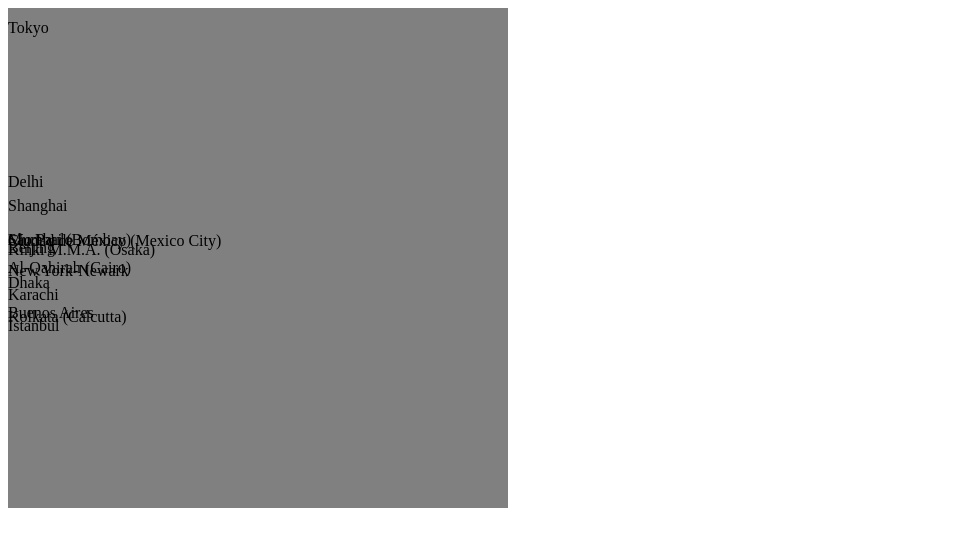
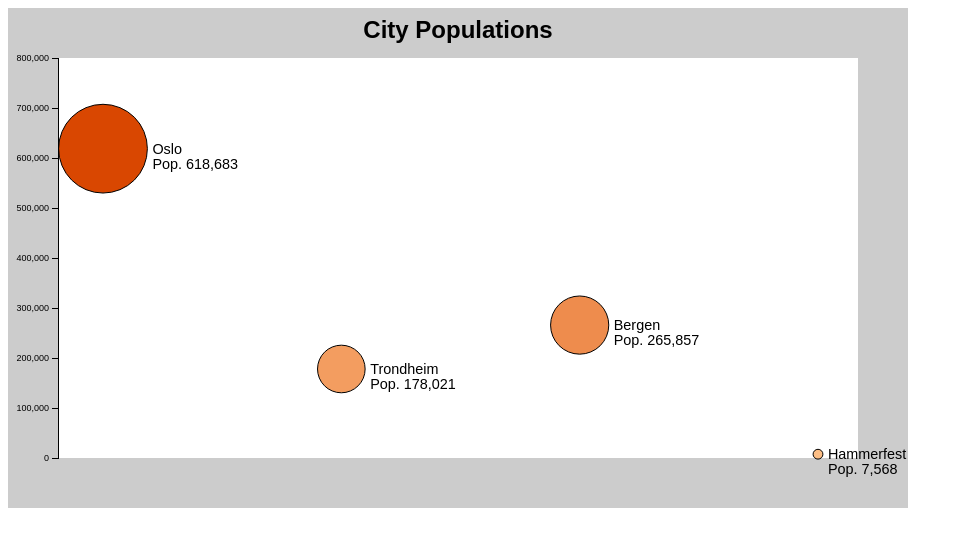
Before and after one commit to aeibergen/d3-demo, a plain HTML site: page index.html in a window 1280 px wide. Shown: the whole page, without its empty margins (0-963 px from the left). Drawn offline with Linux system fonts and the light colour scheme.

Commit message:
Module 7 Assignment Completed

```diff
--- a/css/style.css
+++ b/css/style.css
@@ -1,3 +1,27 @@
 .container{
 	background-color: gray;
 }
+
+.axis path,
+.axis line {
+    fill: none;
+    stroke: black;
+    stroke-width: 1px;
+    shape-rendering: crispEdges;
+}
+
+.axis text {
+    font-family: sans-serif;
+    font-size: 0.9em;
+}
+
+.title {
+    font-family: sans-serif;
+    font-size: 1.5em;
+    font-weight: bold;
+}
+
+.labels {
+	font-family: sans-serif;
+	font-size: .9em;
+}
--- a/js/main.js
+++ b/js/main.js
@@ -1,34 +1,156 @@
-var container = d3.select("body")
-//in d3 you don't need the carots, just the name
-	.append("svg")
-	.datum(500) //mathematical meaning NOT CARTOGRAPHY, just means a single piece of data
-	.attr("width", function(d){
-		return d+"px";
+//Andrea Eibergen
+//March 8, 2017
+
+//execute script when window is loaded
+window.onload = function(){
+
+	//SVG dimension variables
+    var w = 900, h = 500;
+
+    var container = d3.select("body") //get the <body> element from the DOM
+        .append("svg") //put a new svg in the body
+        .attr("width", w) //assign the width
+        .attr("height", h) //assign the height
+        .attr("class", "container") //assign a class name
+        .style("background-color", "rgba(0,0,0,0.2)"); //only put a semicolon at the end of the block!
+
+    //innerRect block
+    var innerRect = container.append("rect")
+        .datum(400) //a single value is a DATUM
+        .attr("width", function(d){ //rectangle width
+            return d * 2; //400 * 2 = 800
         })
-	.attr("height", "500px")
-	.attr("class", "container");
-	//no semicolon on above lines because that would end the statement
-	//basically, you could have this on the same line, but we are spacing it out to create blocks
+        .attr("height", function(d){ //rectangle height
+            return d; //400
+        })
+        .attr("class", "innerRect") //class name
+        .attr("x", 50) //position from left on the x (horizontal) axis
+        .attr("y", 50) //position from top on the y (vertical) axis
+        .style("fill", "#FFFFFF"); //fill color
 
-//new code block (only create one operand per block)
+    var cityPop = [
+        {
+            city: 'Oslo',
+            population: 618683
+        },
+        {
+            city: 'Trondheim',
+            population: 178021
+        },
+        {
+            city: 'Bergen',
+            population: 265857
+        },
+        {
+            city: 'Hammerfest',
+            population: 7568
+        }
+    ];
 
-	var x = d3.scaleLinear() //create a new linear scale
-		.domain([0, 40]) //input min and max
-		.range([500, 0]); //output min and max
+    var x = d3.scaleLinear() //create the scale
+        .range([95, 810]) //output min and max
+        .domain([0, 3]); //input min and max
 
-console.log(x);
+    //find the minimum value of the array
+    var minPop = d3.min(cityPop, function(d){
+        return d.population;
+    });
 
-d3.json("data/MegaCities.geojson", function(data){
-	var textElements = container.selectAll(".textElement")
-	.data(data.features)
+    //find the maximum value of the array
+    var maxPop = d3.max(cityPop, function(d){
+        return d.population;
+    });
+
+    //scale for circles center y coordinate
+    var y = d3.scaleLinear()
+        .range([450, 50])
+        .domain([0, 800000]);
+
+    //color scale generator
+    var color = d3.scaleLinear()
+        .range([
+            "#FDBE85",
+            "#D94701"
+        ])
+        .domain([
+            minPop,
+            maxPop
+        ]);
+
+    var circles = container.selectAll(".circles") //create an empty selection
+        .data(cityPop) //get data (in array)
+        .enter()
+        .append("circle")
+        .attr("class", "circles")
+        .attr("id", function(d){
+            return d.city;
+        })
+        .attr("r", function(d){
+            //calculate the radius based on population value as circle area
+            var area = d.population * 0.01;
+            return Math.sqrt(area/Math.PI);
+        })
+        .attr("cx", function(d, i){
+            //use the scale generator with the index to place each circle horizontally
+            return x(i);
+        })
+        .attr("cy", function(d){
+            return y(d.population);
+        })
+        .style("fill", function(d, i){ //add a fill based on the color scale generator
+            return color(d.population);
+        })
+        .style("stroke", "#000"); //black circle stroke
+
+    //create y axis generator
+    var yAxis = d3.axisLeft(y);
+    //create axis g element and add axis
+    var axis = container.append("g")
+        .attr("class", "axis")
+        .attr("transform", "translate(50, 0)")
+        .call(yAxis);
+
+    var labels = container.selectAll(".labels")
+        .data(cityPop)
         .enter()
         .append("text")
-	.attr("class", "textElement")
-	.attr("x", 0)
-	.attr("y", function(d, i){
-		return x(d.properties.Pop_2015);
+        .attr("class", "labels")
+        .attr("text-anchor", "left")
+        .attr("y", function(d){
+            //vertical position centered on each circle
+            return y(d.population) + 5;
+        });
+
+    //first line of label
+    var nameLine = labels.append("tspan")
+        .attr("class", "nameLine")
+        .attr("x", function(d,i){
+            //horizontal position to the right of each circle
+            return x(i) + Math.sqrt(d.population * 0.01 / Math.PI) + 5;
         })
         .text(function(d){
-		return d.properties.City;
+            return d.city;
         });
+
+    //create format generator
+    var format = d3.format(",");
+
+    //second line of label
+    var popLine = labels.append("tspan")
+        .attr("class", "popLine")
+        .attr("x", function(d,i){
+            return x(i) + Math.sqrt(d.population * 0.01 / Math.PI) + 5;
         })
+        .attr("dy", "15") //vertical offset
+        .text(function(d){
+            return "Pop. " + format(d.population); //use format generator to format numbers
+        });
+
+    //create a text element and add the title
+    var title = container.append("text")
+        .attr("class", "title")
+        .attr("text-anchor", "middle")
+        .attr("x", 450)
+        .attr("y", 30)
+        .text("City Populations");
+};
```
Lines whose indentation alone changed are shown as unchanged.
